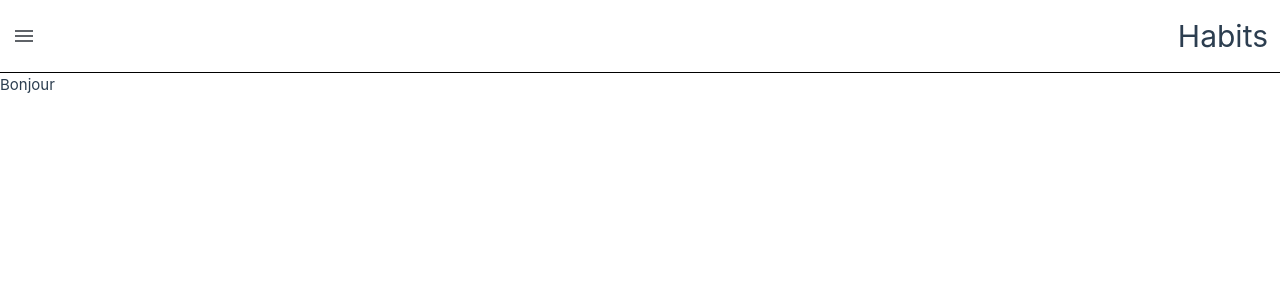
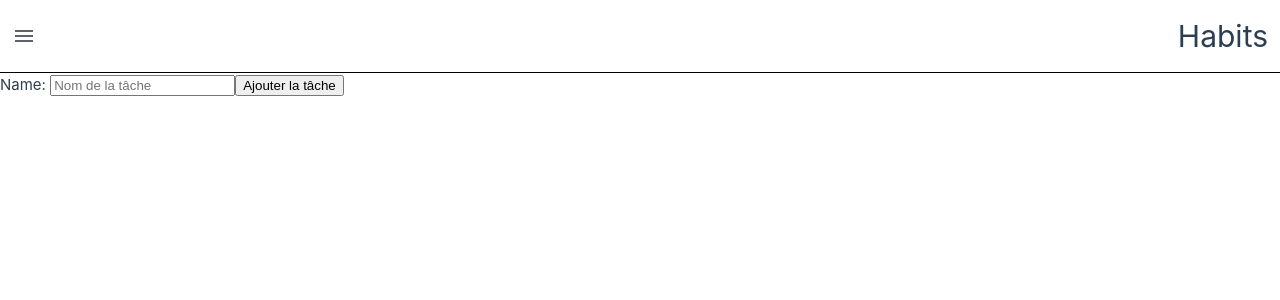
Before and after one commit to ceulain/habits, a Vue app: page / in a window 1280 px wide. Shown: the top 300 px of the page. Built offline with nearby package versions, Linux system fonts and the light colour scheme.

Commit message:
feat: add storage

```diff
--- a/package.json
+++ b/package.json
@@ -15,6 +15,7 @@
   "dependencies": {
     "@material/web": "^1.5.1",
     "dayjs": "^1.11.11",
+    "dexie": "^4.0.8",
     "vue": "^3.4.29"
   },
   "devDependencies": {
--- a/src/components/ModalComponent.vue
+++ b/src/components/DrawerComponent.vue
@@ -47,7 +47,6 @@ const props = defineProps({
         <ul>
           <li><a href="#/">Home</a></li>
           <li><a href="#/streak">Streak</a></li>
-          <li><button>Ajouter une tâche</button></li>
         </ul>
       </div>
     </div>
--- a/src/components/HeaderApp.vue
+++ b/src/components/HeaderApp.vue
@@ -1,6 +1,6 @@
 <script setup lang="ts">
 import IconMenu from '@/icons/IconMenu.vue'
-import Modal from '@/components/ModalComponent.vue'
+import Drawer from '@/components/DrawerComponent.vue'
 
 const props = defineProps({
   open: Boolean,
@@ -34,5 +34,5 @@ svg:hover {
     <icon-menu @click="props.openModal"></icon-menu>
     <h1>Habits</h1>
   </header>
-  <Modal :open="open" :openModal="openModal"></Modal>
+  <Drawer :open="open" :openModal="openModal"></Drawer>
 </template>
--- /dev/null
+++ b/src/db.ts
@@ -0,0 +1,18 @@
+import Dexie, { type EntityTable } from 'dexie'
+
+interface Habit {
+  id: number
+  name: string
+  doneDates: string[]
+}
+
+const db = new Dexie('HabitsDatabase') as Dexie & {
+  habits: EntityTable<Habit, 'id'>
+}
+
+db.version(1).stores({
+  habits: '++id, name, doneDates'
+})
+
+export type { Habit }
+export { db }
--- a/src/routes/HomeRoute.vue
+++ b/src/routes/HomeRoute.vue
@@ -2,19 +2,55 @@
 import 'dayjs/locale/fr'
 import { ref } from 'vue'
 import dayjs from 'dayjs'
+import { db } from '@/db'
 
 dayjs.locale('fr')
 
 const currentDay = dayjs()
 
 const currentMonth = ref(currentDay.format('MMMM'))
+const habitName = ref('')
 console.log(currentMonth.value)
 
 // const numberOfDays = ref(currentDay.daysInMonth())
+
+async function addHabit(e: Event) {
+  e.preventDefault()
+
+  try {
+    // Add the new friend!
+    const id = await db.habits.add({
+      name: habitName.value,
+      doneDates: []
+    })
+
+    console.log('add task', habitName.value)
+
+    // Reset form:
+    habitName.value = ''
+  } catch (error) {
+    console.error('Failed to add task', error)
+  }
+}
+
+function onInput(e: Event) {
+  habitName.value = (<HTMLInputElement>e.target).value
+}
 </script>
 
 <template>
-  Bonjour
+  <form>
+    <label for="task-name">Name: </label>
+    <input
+      type="text"
+      id="task-name"
+      name="task-name"
+      @input="onInput"
+      placeholder="Nom de la tâche"
+    />
+    <button @click="addHabit">Ajouter la tâche</button>
+  </form>
+
   <!-- <div>
     <table>
       <thead>
```
Also changed, not shown: 1 other file (tests, documents, lock files or other folders).
